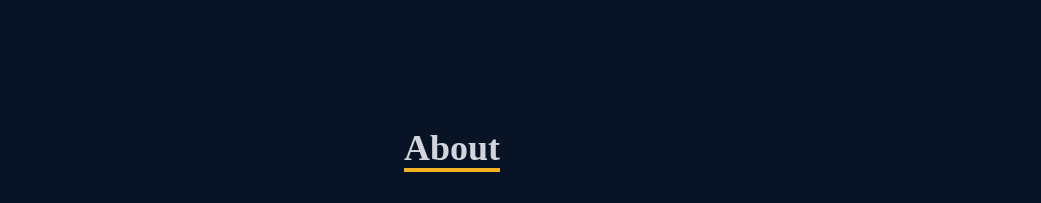
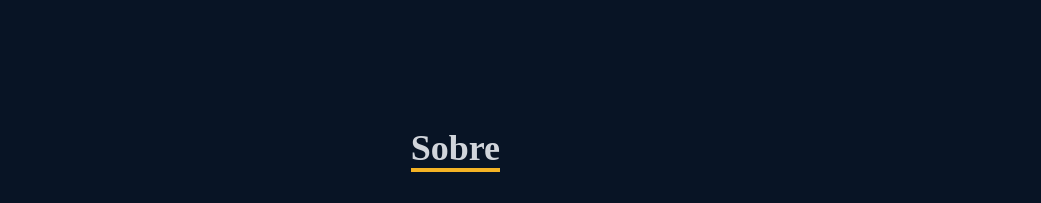
Before and after one commit to jvmantovas/portfolio-react, a React (Create React App) app: page / in a window 1280 px wide. Shown: the part 940-1143 px from the top of the page, without its empty margins (140-1181 px from the left). Built offline with nearby package versions, Linux system fonts and the light colour scheme.

Commit message:
About title fix

```diff
--- a/src/components/About.jsx
+++ b/src/components/About.jsx
@@ -7,7 +7,7 @@ const About = () => {
         <div className="max-w-[1000px] w-full px-4 grid grid-cols-2 gap-8">
           <div className="sm:text-right pb-8 pl-4">
             <p className="text-4xl font-bold inline border-b-4 border-[#F4B325]">
-              About
+              Sobre
             </p>
           </div>
           <div></div>
```
